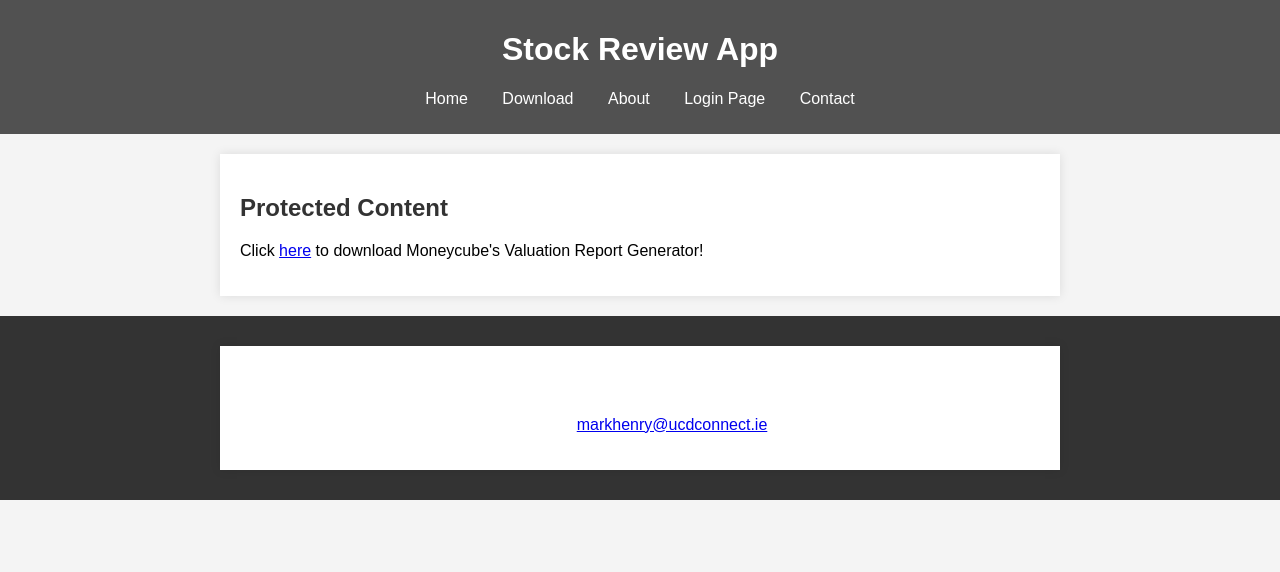
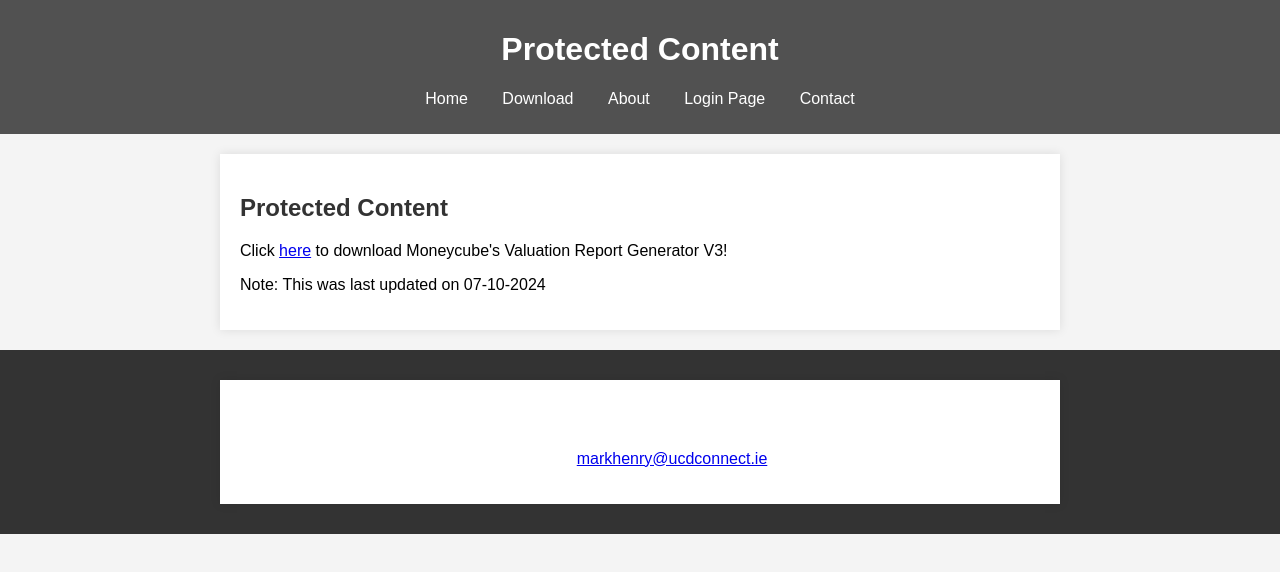
Before and after one commit to markhen2/my-website--download-app-, a plain HTML site: page protected.html in a window 1280 px wide. Drawn offline with Linux system fonts and the light colour scheme.

Commit message:
PC updates

```diff
--- a/protected.html
+++ b/protected.html
@@ -30,7 +30,7 @@
     <!-- End Google Tag Manager (noscript) -->
     <header>
         <div class="logo">
-            <h1>Stock Review App</h1>
+            <h1>Protected Content</h1>
         </div>
         <nav>
             <ul>
@@ -45,7 +45,8 @@
     <main>
         <section class="container">
             <h2>Protected Content</h2>
-            <p>Click <a href="https://www.linkedin.com/in/mark-henry-4473251b0/" target="_blank">here</a> to download Moneycube's Valuation Report Generator!</p>
+            <p>Click <a href="https://drive.google.com/uc?export=download&id=1m8SULWZZI96P26ppt0hCOV_daSDWX8qM" target="_blank">here</a> to download Moneycube's Valuation Report Generator V3!</p>
+            <p>Note: This was last updated on 07-10-2024</p>
         </section>
     </main>
     <footer>
```
